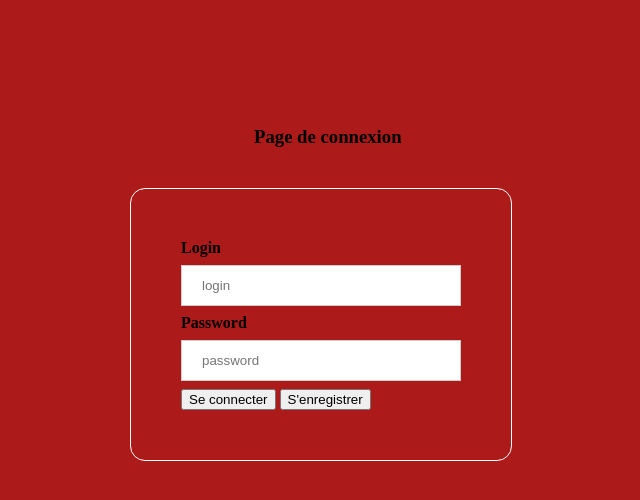
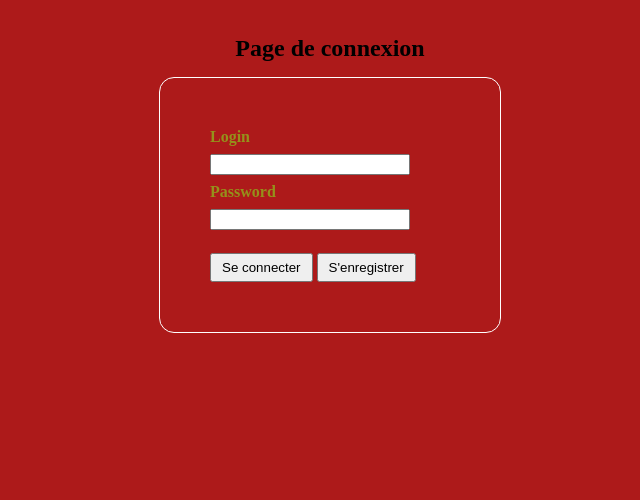
Before and after one commit to erwin839/simplon_page_de_connexion, a plain HTML site: page formulaire.html in a window 1280 px wide. Shown: the whole page, without its empty margins (310-950 px from the left). Drawn offline with Linux system fonts and the light colour scheme.

Commit message:
Modification sur le formulaire

```diff
--- a/formulaire.html
+++ b/formulaire.html
@@ -3,31 +3,25 @@
     <head>
         <title></title>
         <meta charset="utf-8">
-        <!--importer le fichier de style-->
-        <link rel="stylesheet" href="style.css" type="text/css">
-        <script type="text/javascript" src="script.js">
-
-        </script>
+        <link rel="stylesheet" href="style.css">
+        <script type="text/javascript" src="script.js"></script>
 
     </head>
     <body>
         <div id="container">
-            <!--connexion-->
 
-
-            <h3> Page de connexion </h3>
+            <h2> Page de connexion </h2>
 
             <form method="post" action="">
 
-
                 <label for="" class="user"><b> Login </b></label>
-                <input type="text" name="username" placeholder="login" >
+                <input type="text" name="username">
 
                 <label for="" class="pswd"><b> Password </b></label>
-                <input type="password" name="psw" placeholder="password">
+                <input type="password" name="psw">
 
-                <input type="submit"  value="Se connecter" id="con" onClick="message()">
-                <input type="submit"  value="S'enregistrer" id="enr">
+                <input type="submit" value="Se connecter" id="con" onClick="message()">
+                <input type="submit" value="S'enregistrer" id="enr">
 
           </form>
 
--- a/script.js
+++ b/script.js
@@ -1,6 +1,3 @@
-
-
-        function message() {
-            msg="Connexion réussi!";
-            alert(msg);
-        }
+function message() {
+    alert("Connexion réussi!");
+}
--- a/style.css
+++ b/style.css
@@ -1,40 +1,42 @@
 body{
     background: #ad1a1a;
 }
+
 #container{
     width:400px;
     margin:0 auto;
-    margin-top:10%;
+    margin-top: 35px;
 }
-/* border */
+
 form {
-    width:70%;
-    margin-top: 10%;
+    width:60%;
+    margin: 15px auto;
     padding: 50px 50PX;
     border-radius:15px;
     background: #ad1a1a;
     border: solid 1px #FFFFFF;
 }
-#container h3{
-    width: 38%;
+
+h2{
     margin: 0 auto;
+    text-align: center;
+}
 
-    text-emphasis: center;
+.user{
+    color:#95911B ;
+}
 
-}
-.user:hover{
-    color:#95911B ;
-    margin-left: -5%;
-}
-.pswd:hover{
+.pswd{
     color: #95911B
 }
 
 input[type=text], input[type=password] {
-    width: 100%;
-    padding: 12px 20px;
+    width: 80%;
     margin: 8px 0;
     display: inline-block;
-    border: 1px solid #ccc;
-    box-sizing: border-box;
 }
+
+input[type=submit] {
+    margin-top: 15px;
+    padding: 5px 10px;
+}
```
